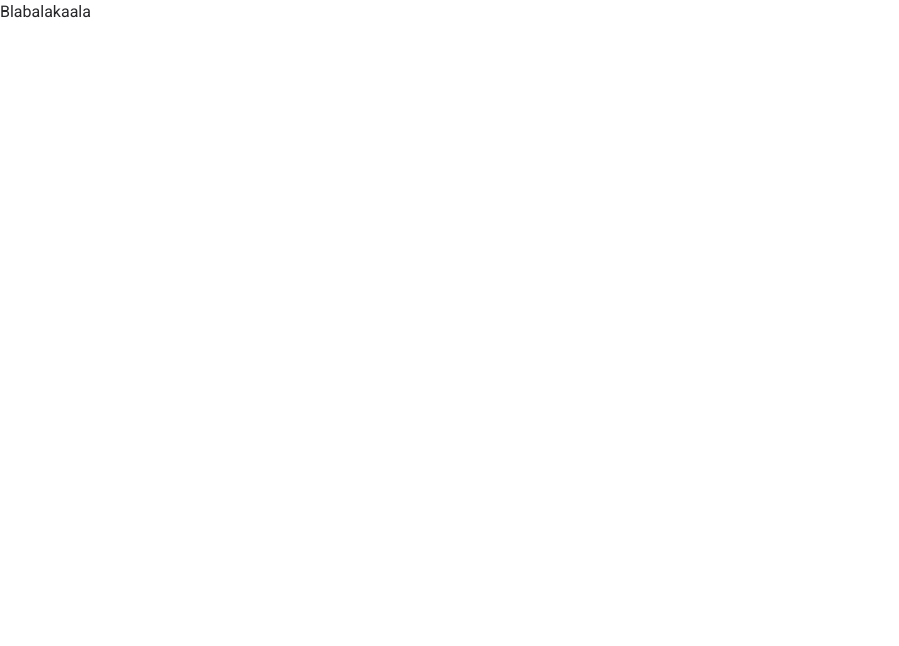
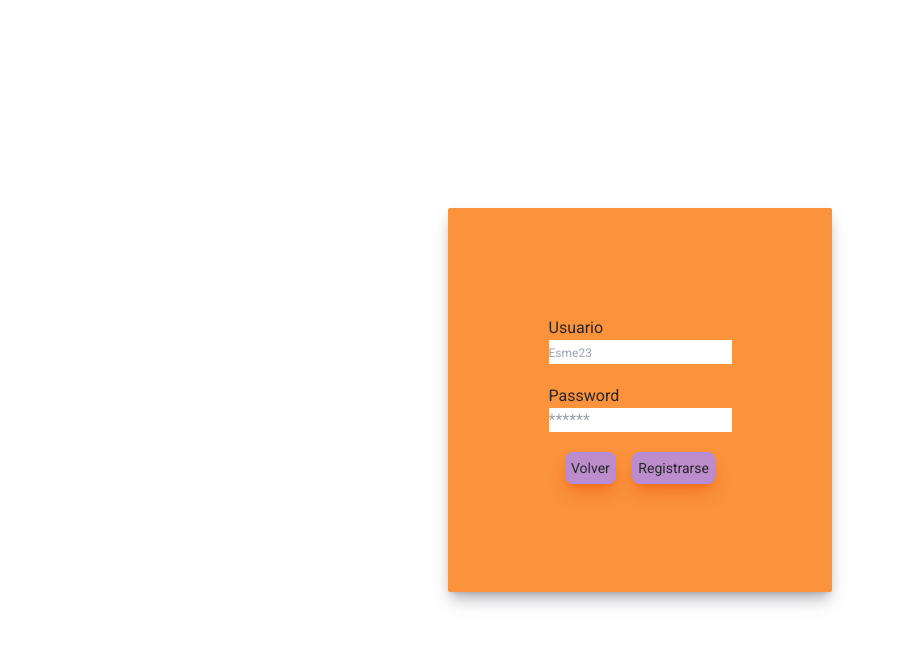
Before and after one commit to SmeraldaKa0s/Formulario, a React (Create React App) app: page /signup in a window 1280 px wide. Shown: the top 646 px of the page, without its empty margins (0-899 px from the left). Built offline with nearby package versions, Linux system fonts and the light colour scheme.

Commit message:
agrego campos de formulario en page registrarse

```diff
--- a/src/components/Form/Form.tsx
+++ b/src/components/Form/Form.tsx
@@ -4,6 +4,7 @@ import React, { useState } from "react";
 import Image from "../Image";
 import logo from "../../assets/logo.png"
 import Button from "../Button";
+import { Link } from "react-router-dom";
 
 interface IObjectKeys {
   [key: string]: string | number | undefined;
@@ -18,7 +19,6 @@ interface FormData extends IObjectKeys {
 
 
 }
-
 
 const Form = () => {
 
@@ -45,12 +45,12 @@ const Form = () => {
             alt="logo" />
         </div>
         <form className="gap-5 flex flex-col" onSubmit={handleLogin}>
-          <div className="">
+          <div>
             <div><label htmlFor="username">Usuario</label></div>
             <input value={formData.username} onChange={handleInput} id="username" className="hover:bg-orange-100 placeholder:text-xs" type="text" name="username"
               placeholder="Esme23" required></input>
           </div>
-          <div className="">
+          <div>
             <div><label htmlFor="password">Password</label></div>
             <input value={formData.password} onInput={handleInput} id="password" className="hover:bg-orange-100" type="password" name="password"
               placeholder="******" required></input>
@@ -59,8 +59,9 @@ const Form = () => {
             <Button
               title="Enviar"
             />
-            <Button
-              title="Registrarse" />
+            <Link to="signup"
+              className="bg-violet-400/75 border-2 border-violet-400/50 hover:bg-violet-200/50 shadow-lg shadow-orange-600/50 rounded-lg p-1 text-sm text-zinc-800">
+              Registrarse</Link>
           </div>
         </form>
       </div>
--- a/src/components/SignUp/SignUp.tsx
+++ b/src/components/SignUp/SignUp.tsx
@@ -1,8 +1,30 @@
+import Button from "../Button"
+import { Link } from "react-router-dom"
 
 const SignUp = () => {
-    return(
-        <section>
-            <h1>Blabalakaala</h1>
+    return (
+        <section className="flex justify-center items-center h-screen">
+            <div className="w-96 h-96 bg-orange-400 rounded-sm shadow-lg shadow-zinc-500/50 flex justify-around items-center flex-col">
+                <form className="gap-5 flex flex-col">
+                    <div>
+                        <div><label htmlFor="username">Usuario</label></div>
+                        <input id="username" className="hover:bg-orange-100 placeholder:text-xs" type="text" name="username"
+                            placeholder="Esme23" required></input>
+                    </div>
+                    <div>
+                        <div><label htmlFor="password">Password</label></div>
+                        <input id="password" className="hover:bg-orange-100" type="password" name="password"
+                            placeholder="******" required></input>
+                    </div>
+                    <div className="flex justify-evenly">
+                        <Link to="/"
+                            className="bg-violet-400/75 border-2 border-violet-400/50 hover:bg-violet-200/50 shadow-lg shadow-orange-600/50 rounded-lg p-1 text-sm text-zinc-800">
+                            Volver</Link>
+                        <Button
+                            title="Registrarse" />
+                    </div>
+                </form>
+            </div>
         </section>
     )
 }
```
